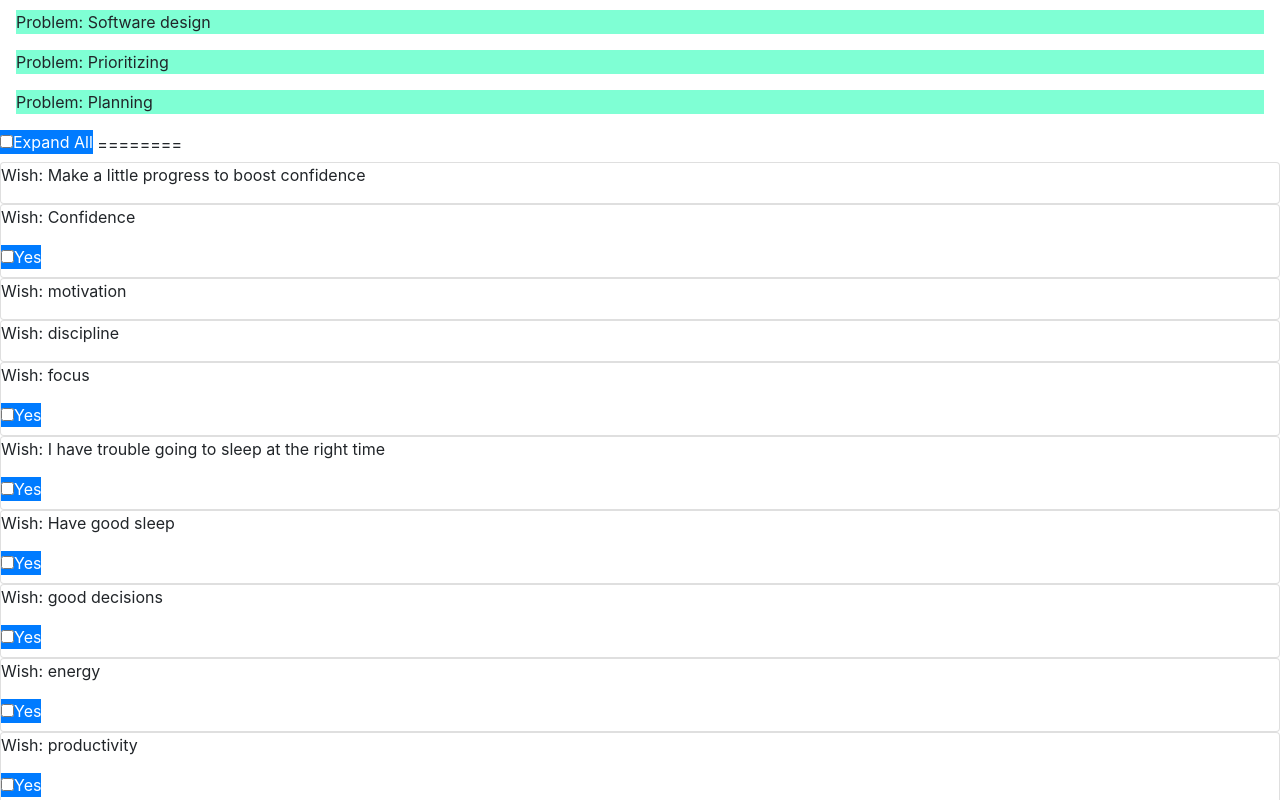
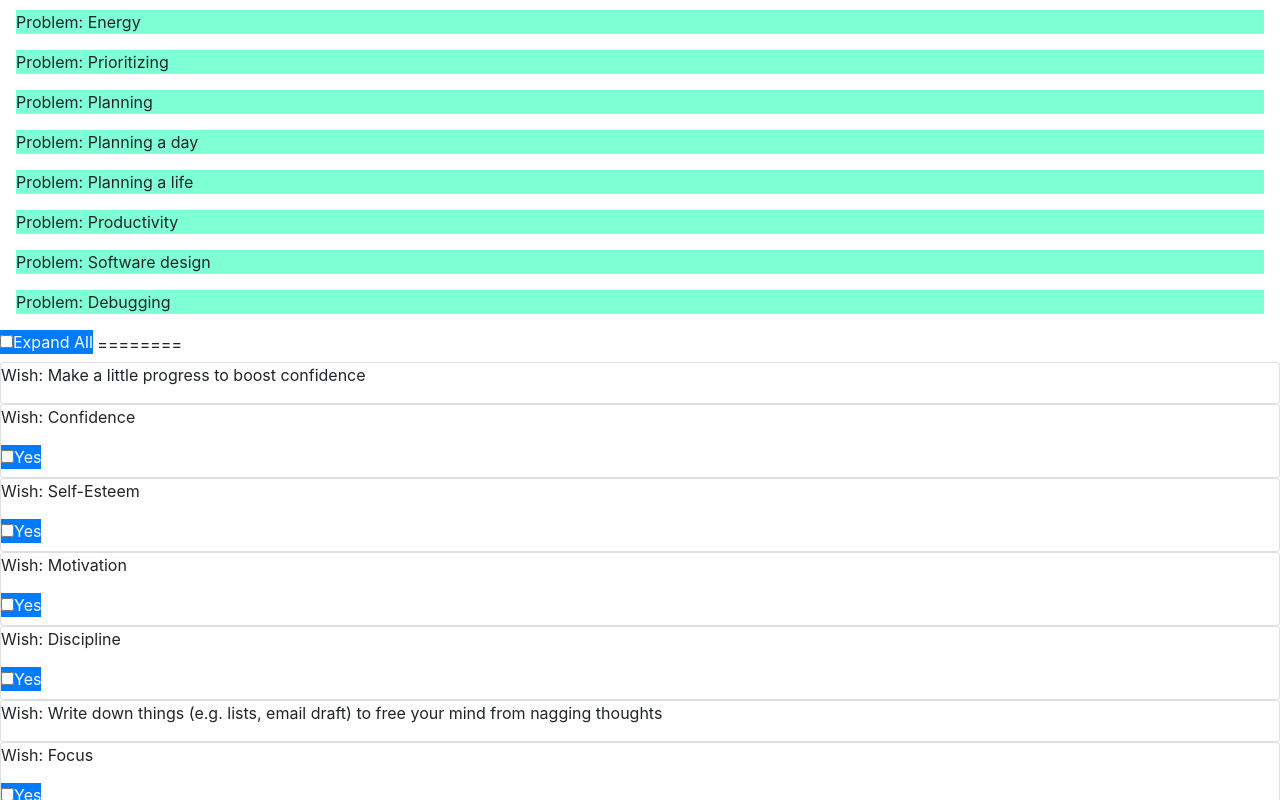
Before and after one commit to karol-depka/lifedvisor, an Angular app: page / in a window 1280 px wide. Shown: the part 580-1380 px from the top of the page. Built offline with nearby package versions, Linux system fonts and the light colour scheme.

Commit message:
Add more hints

```diff
--- a/src/app/core/hints_problems_questions.data.ts
+++ b/src/app/core/hints_problems_questions.data.ts
@@ -2,30 +2,56 @@
 
 // Every HINT is also a WISH
 
+// Ideas:
+/* 2018-10-02 22:08 Use */
+
 export class Questions {
 
-  'progress' = {
+  /* cross-cutting concern? But can describe in general too */
+  'Progress' = {
     text: 'Make a little progress to boost confidence',
   }
 
-  'confidence' = {
-    text: 'Confidence',
+  'Confidence' = {
     /* text inferred from field name for now */
     ifYes: [
-      this.progress,
+      this.Progress,
       {
         text: 'Have a confident body language and posture (body posture and movement can affect the mind/mood'
       }
     ]
   }
 
-  'motivation' = {}
-  'discipline' = {}
+  'Self-Esteem' = {
+    when: '2018-10-02 22:09',
+    ifYes: [
+      {
+        text: 'Make sure to not make too long breaks between working (and progress, even if small progress) on mayor goals and using major skills, to keep self-esteem up',
+        examples: '2018-10-02 22:10 working on TopicFriends/LifeDvisor'
+      },
+    ]
+  }
 
-  'Write down things (e.g. lists, email draft) to free your mind from nagging thoughts'
+  'Motivation' = {
+    ifYes: [
+      /* hope/belief */
+      { text: 'Reach a critical mass (proof-of-concept), to legitimize the project in your own mind, and to be able to show others',
+        when: '2018-10-02 22:13'
+      },
+      this['Self-Esteem']
+    ]
+  }
+
+  'Discipline' = {
+    ifYes: [
+      this['Motivation'] /* Does discipline require motivation ? */
+    ]
+  }
+
+  'Write down things (e.g. lists, email draft) to free your mind from nagging thoughts' = {}
 
 
-  'focus' = {
+  'Focus' = {
     ifYes: [
       {
         text: 'Invest in removing distracting elements from your surroundings'
@@ -61,7 +87,7 @@ export class Questions {
 
 
   /* cross-cutting concern? */
-  'good decisions' = {
+  'Good decisions' = {
     ifYes: [
       {
         text: 'cost-benefit'
@@ -84,36 +110,24 @@ export class Questions {
     ]
   }
 
-  'energy' = {
+  'Energy' = {
     ifYes: [
       {
         text: 'Do physical activity to increase blood oxigenation and feeling of control',
         ifYes: [
           'You can use cleaning (e.g. vacuuming, house cleaning) as a good way to get physical activity while at the same improving the surroundings'
         ]
-      }
+      },
+      this['Have good sleep']
     ]
   }
 
-  'productivity' = {
-    ifYes: [
-      this.confidence,
-      this.focus,
-      this.motivation,
-      this.discipline,
-      this['good decisions'],
-    ]
-  }
-
-  'Software design' = {
-    ifYes: [
-      'Early spend the most time&energy designing things that will affect the most other things and the things that will be hardest to change. Things that are easy to change later, should be left out crude, to free up energy and focus on the more important things',
-    ]
-  }
-
-
   'Prioritizing' = {
     ifYes: [
+      'Prioritize prioritizing itself',
+      'Prioritize things which can shed better light (provide understanding/information) on subsequent tasks (reconnaissance)',
+      'Then Prioritize things which involve making decisions which can affect further priorities',
+      'Can prioritize things with external dependencies, because of uncertainty of how much they will take',
       'Can prioritize the part (thus need to split tasks) of tasks, where things are written down, to not forget them and to stop nagging thoughts. The other part of the task can be done later when time permits.'
     ]
   }
@@ -123,6 +137,40 @@ export class Questions {
       this['Prioritizing']
     ]
   }
+
+  'Planning a day' = {
+    ifYes: [this['Planning']]
+  }
+  'Planning a life' = {
+    ifYes: [this['Planning']]
+  }
+
+  'Productivity' = {
+    ifYes: [
+      this.Confidence,
+      this.Focus,
+      this.Motivation,
+      this.Discipline,
+      this['Planning'],
+      this['Energy'],
+      this['Good decisions'],
+    ]
+  }
+
+  'Software design' = {
+    ifYes: [
+      'Early spend the most time&energy designing things that will affect the most other things and the things that will be hardest to change. Things that are easy to change later, should be left out crude, to free up energy and focus on the more important things',
+      this['Prioritizing'],
+    ]
+  }
+
+  'Debugging' = {
+    ifYes: [
+      'Watch out for false assumptions which make you miss the actual cause of the problemisExpandALl'
+    ]
+  }
+
+
 
 }
 
```
